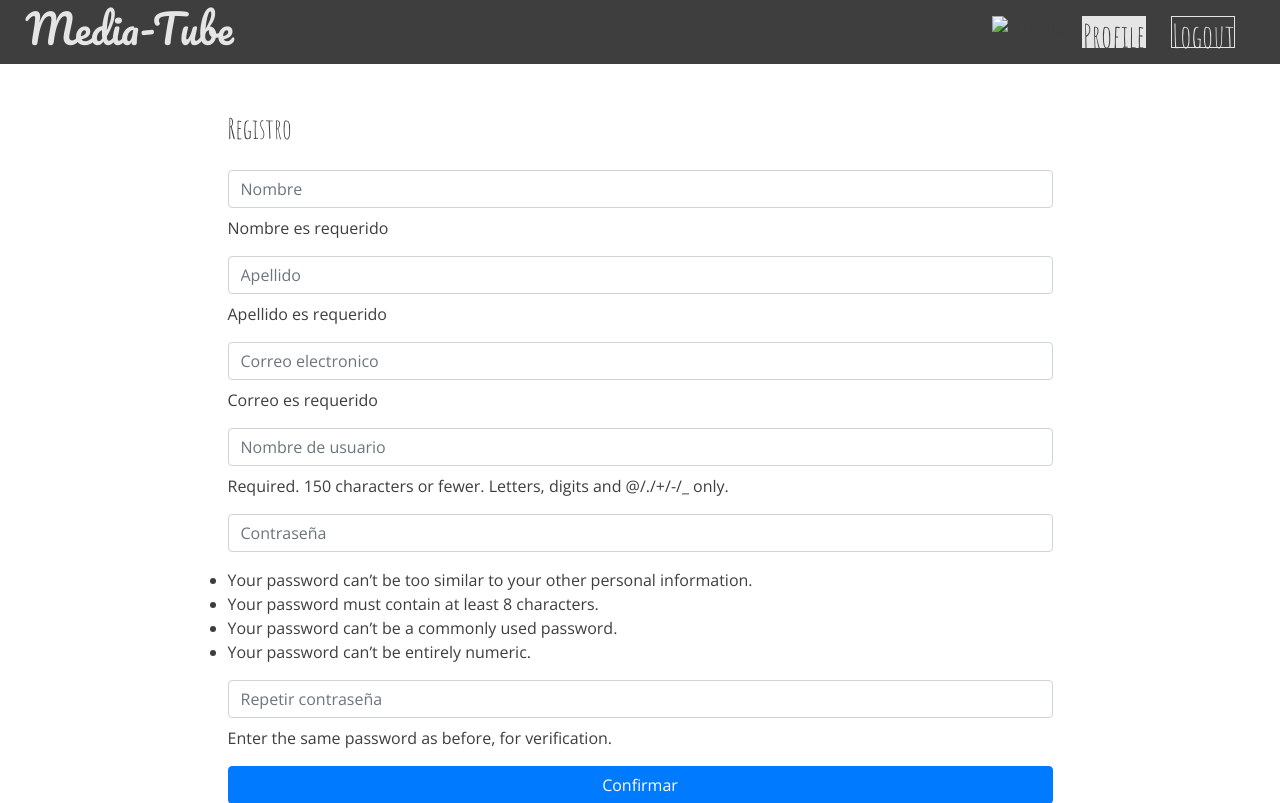
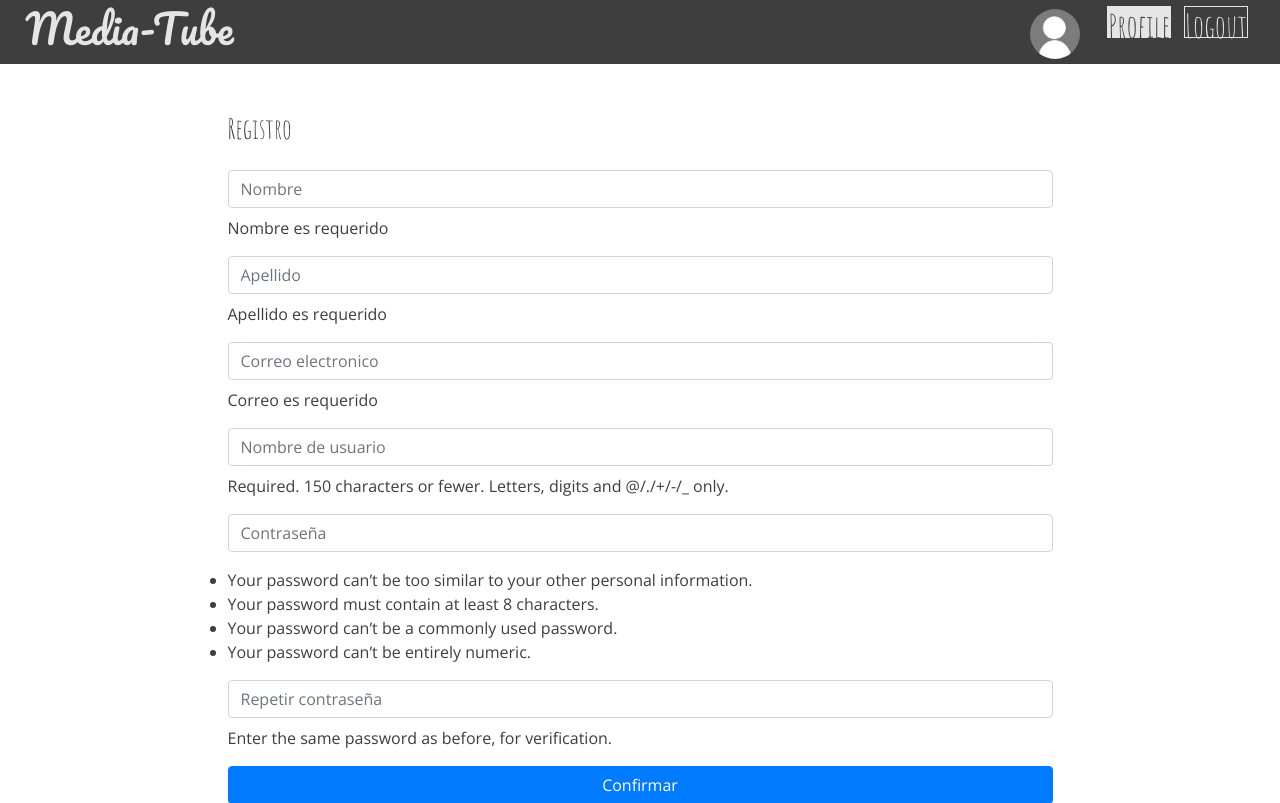
Before and after one commit to asabogalc31/multi-tube, a Django app: page /accounts/signup/ in a window 1280 px wide. Shown: the top 803 px of the page. Run offline with Django 3.2, Linux system fonts and the light colour scheme; the visitor is signed in with stand-in values (Sample User, id 1); some libraries are stand-ins or nearby versions.

Commit message:
Avatar de usuario

```diff
--- a/galeria/static/css/main.css
+++ b/galeria/static/css/main.css
@@ -252,4 +252,13 @@ header .UserInfo {
   padding: 3vh 1vw;
 }
 
+.avatar {
+    width: 50px;
+    height:50px;
+    border-radius: 50%;
+    overflow: hidden;
+    margin-top: 3px;
+    margin-right: 2px;
+}
+
 /*# sourceMappingURL=main.css.map */
--- a/templates/header.html
+++ b/templates/header.html
@@ -1,3 +1,4 @@
+{% load static %}
 <header>
   <h1>Media-Tube</h1>
   {% if not request.user.is_authenticated %}
@@ -11,8 +12,12 @@
     </div>
   {% else %}
     <div class="UserInfo">
-      <img src="{{ request.user.photo.url }}" alt="{{ user.name }}'s image">
-      <button type="button" class="Profile LigthButton" onclick="location.href = '{% url 'profile' %}'">
+    {% if request.user.profile.photo %}
+      <img src="{{ request.user.profile.photo.url }}" alt="{{ user.name }}'s image"  class="img-fluid avatar">
+    {% else %}
+         <img src="{% static 'registration/img/no-photo.jpg' %}" class="img-fluid avatar">
+    {% endif %}
+      <button type="button" class="Profile LigthButton " onclick="location.href = '{% url 'profile' %}'">
         <h2>Profile</h2>
       </button>
       <button type="button" class="Logout DarkButton" onclick="location.href = '{% url 'logout' %}'" >
```
Also changed, not shown: media/profiles/default-img.jpg (added).
